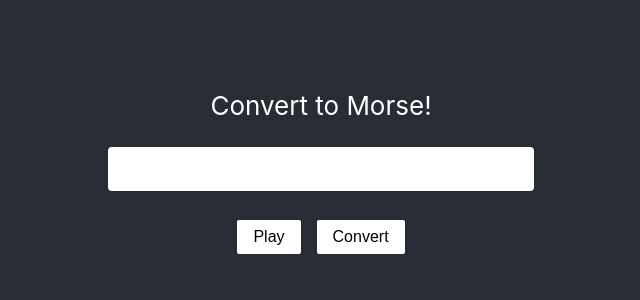
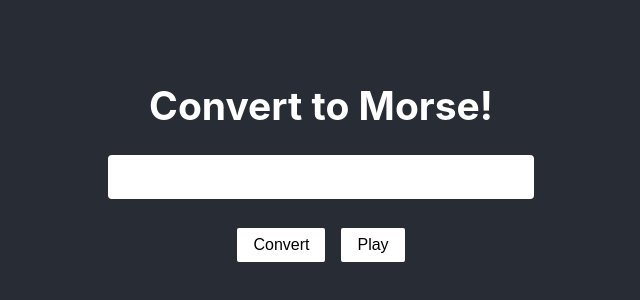
Before and after one commit to morsecipher/morsecipher_ui, a React (Create React App) app: page / in a window 1280 px wide. Shown: the part 228-528 px from the top of the page, without its empty margins (319-959 px from the left). Built offline with nearby package versions, Linux system fonts and the light colour scheme.

Commit message:
Style improvements + JS logging

```diff
--- a/src/App.css
+++ b/src/App.css
@@ -15,6 +15,10 @@
 
 .App-link {
   color: #61dafb;
+}
+
+h1 {
+  font-size: 1.5em;
 }
 
 input[type="text"] {
@@ -49,3 +53,8 @@ input[type="submit"].disabled {
   background-color: #aaa;
   pointer-events: none;
 }
+
+pre {
+  width: 75vw;
+  white-space: normal;
+}
--- a/src/App.js
+++ b/src/App.js
@@ -11,6 +11,8 @@ function App() {
   const onPlay = (e) => {
     e.preventDefault();
 
+    console.log('Playing!', input.current.value);
+
     const btnRef = submitBtn;
     disableButton(btnRef);
 
@@ -23,7 +25,6 @@ function App() {
     axios
       .post(endpoint, payload)
       .then((result) => {
-        console.log(result);
         enableButton(btnRef);
       })
       .catch((error) => {
@@ -34,6 +35,8 @@ function App() {
 
   const onConvert = (e) => {
     e.preventDefault();
+
+    console.log('Converting!', input.current.value);
 
     const btnRef = convertBtn;
     disableButton(btnRef);
@@ -46,7 +49,6 @@ function App() {
     axios
       .post(endpoint, payload)
       .then((result) => {
-        console.log(result);
         setConvertedText(result.data.text);
         enableButton(btnRef);
       })
@@ -69,18 +71,18 @@ function App() {
   return (
     <div className='App'>
       <header className='App-header'>
-        <p>Convert to Morse!</p>
+        <h1>Convert to Morse!</h1>
         <form>
           <input type='text' name='phrase' ref={input} />
 
           <br />
-          <input type='submit' value='Play' ref={submitBtn} onClick={onPlay} />
           <input
             type='submit'
             value='Convert'
             ref={convertBtn}
             onClick={onConvert}
           />
+          <input type='submit' value='Play' ref={submitBtn} onClick={onPlay} />
 
           <pre>{convertedText}</pre>
         </form>
```
